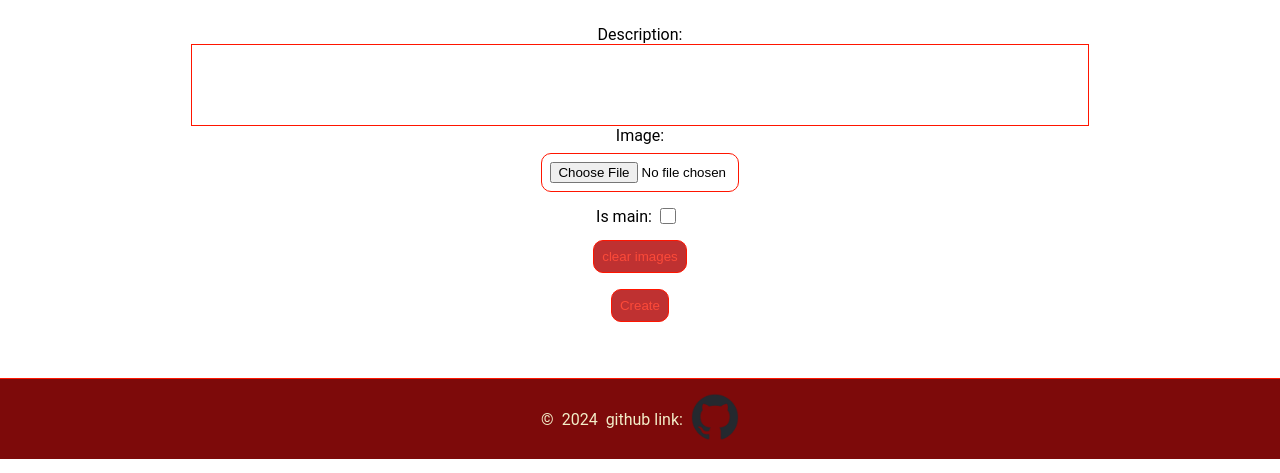
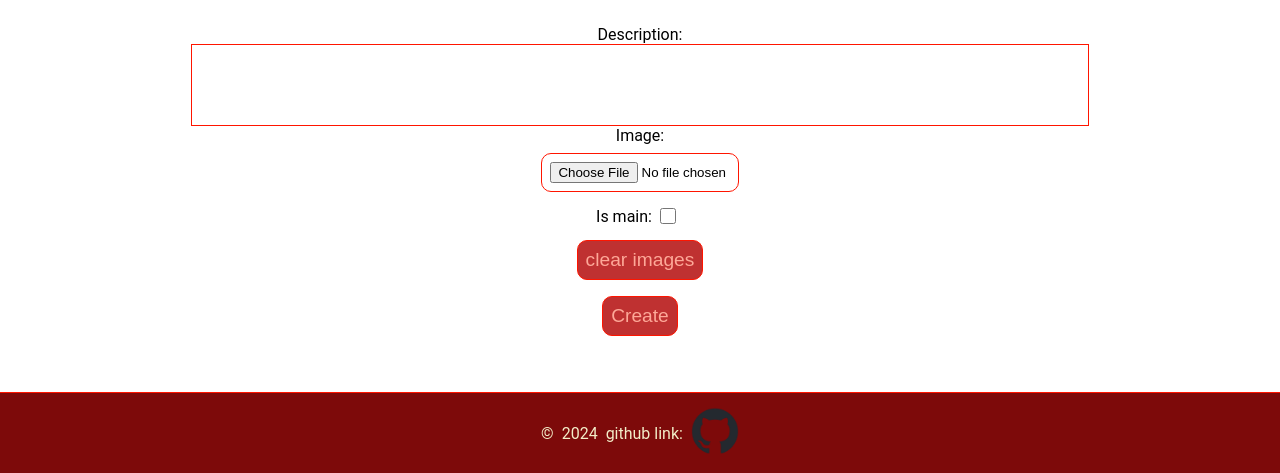
Before and after one commit to DomanskiFilip/MyCollab, a Django app: page /collabs/new/ in a window 1280 px wide. Shown: the part 1178-1651 px from the top of the page. Run offline with Django 4.2, Linux system fonts and the light colour scheme; the visitor is signed in with stand-in values (Sample User, id 1); data that the repository does not hold is empty.

Commit message:
minor btn visual changes

```diff
--- a/Core/static/Core/style.css
+++ b/Core/static/Core/style.css
@@ -4,8 +4,9 @@
     --text: #000000;
     --secondary-text: #F3EDC8;
     --text-highlite: #ff1500;
+    --button-text: #fda898;
     --action-highlite: #BF3131;
-    --tag-bg: #fc4a39;
+    --tag-bg: #ff4a3a;
     --tag-bg-hover: #d94133;
     --shadow: #2f2f2f;
 }
@@ -317,7 +318,7 @@ footer {
 
 .btn {
     background-color: var(--action-highlite);
-    color: var(--tag-bg);
+    color: var(--button-text);
     padding: 1rem;
     margin-bottom: 1rem;
     border: 1px solid var(--text-highlite);
@@ -591,6 +592,7 @@ footer {
     }
 
     #CollabForm .btn{
+            font-size: 1.2rem;
             padding: 0.5rem;
             margin: 0.5rem;
         }
```
